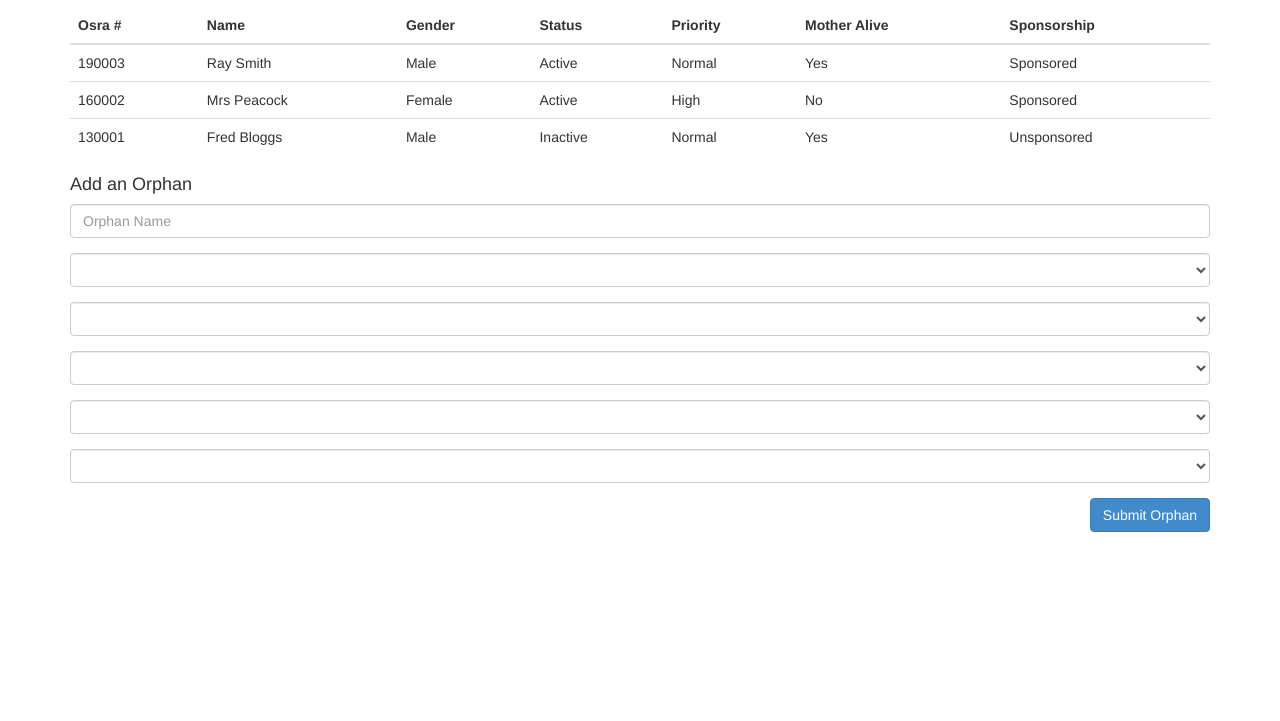
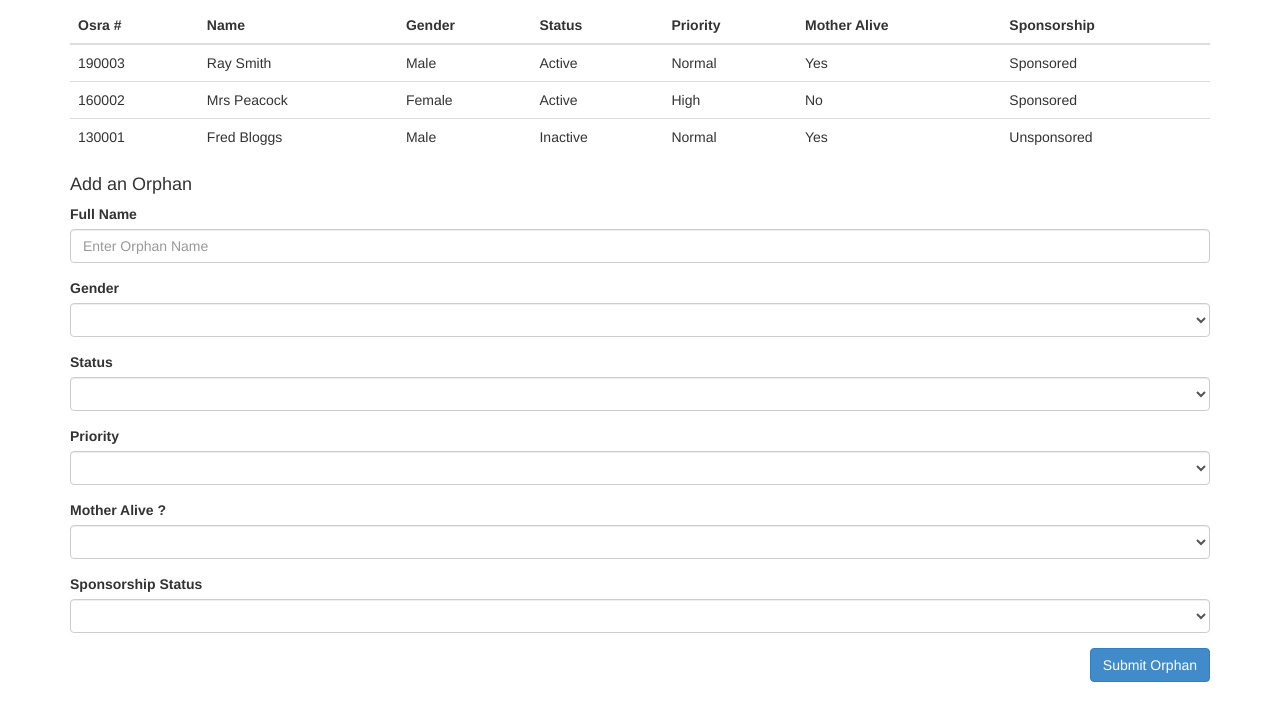
Before and after one commit to PurityControl/osra-angular, a plain HTML site: page index.html in a window 1280 px wide. Shown: the part 63-784 px from the top of the page. Drawn offline with Linux system fonts and the light colour scheme.

Commit message:
added labels for orphan form

```diff
--- a/index.html
+++ b/index.html
@@ -34,29 +34,35 @@
 	  </tr>
 	</tbody>
       </table>
-        <form name="orphanForm" ng-submit="orphanCtrl.addOrphan(orphan)">
-          <h4>Add an Orphan</h4>
+        <h4>Add an Orphan</h4>
+        <form name="orphanForm" role="form" ng-submit="orphanCtrl.addOrphan(orphan)">
           <fieldset class="form-group">
-            <input type="text" class="form-control" placeholder="Orphan Name" title="Name" ng-model="orphan.full_name" />
+            <label for="input_orphan_name">Full Name</label>
+            <input type="text" class="form-control" id="input_orphan_name" placeholder="Enter Orphan Name" title="Name" ng-model="orphan.full_name" />
           </fieldset>
           <fieldset class="form-group">
-	    <select class="form-control" ng-model="orphan.gender" ng-options="gender for gender in orphanCtrl.genders"  title="Gender">
+            <label for="input_orphan_gender">Gender</label>
+	    <select class="form-control" id="input_orphan_gender" ng-model="orphan.gender" ng-options="gender for gender in orphanCtrl.genders" title="Gender">
             </select>
           </fieldset>
           <fieldset class="form-group">
-	    <select class="form-control" ng-model="orphan.status" ng-options="status for status in orphanCtrl.statuses"  title="Status">
+            <label for="input_orphan_status">Status</label>
+	    <select class="form-control" id="input_orphan_status" ng-model="orphan.status" ng-options="status for status in orphanCtrl.statuses"  title="Status">
             </select>
           </fieldset>
           <fieldset class="form-group">
-	    <select class="form-control" ng-model="orphan.priority" ng-options="priority for priority in orphanCtrl.priorities"  title="Priority">
+            <label for="input_orphan_priority">Priority</label>
+	    <select class="form-control" id="input_orphan_priority" ng-model="orphan.priority" ng-options="priority for priority in orphanCtrl.priorities"  title="Priority">
             </select>
           </fieldset>
           <fieldset class="form-group">
-	    <select class="form-control" ng-model="orphan.mother_alive" ng-options="mother_alive for mother_alive in orphanCtrl.booleans"  title="Mother Alive">
+            <label for="input_orphan_mother_alive">Mother Alive ?</label>
+	    <select class="form-control" id="input_orphan_mother_alive" ng-model="orphan.mother_alive" ng-options="mother_alive for mother_alive in orphanCtrl.booleans"  title="Mother Alive">
             </select>
           </fieldset>
           <fieldset class="form-group">
-	    <select class="form-control" ng-model="orphan.sponsorship" ng-options="sponsorship for sponsorship in orphanCtrl.sponsorships"  title="Sponsorship">
+            <label for="input_orphan_sponsorship">Sponsorship Status</label>
+	    <select class="form-control" id="input_orphan_sponsorship" ng-model="orphan.sponsorship" ng-options="sponsorship for sponsorship in orphanCtrl.sponsorships"  title="Sponsorship">
             </select>
           </fieldset>
           <fieldset class="form-group">
```
